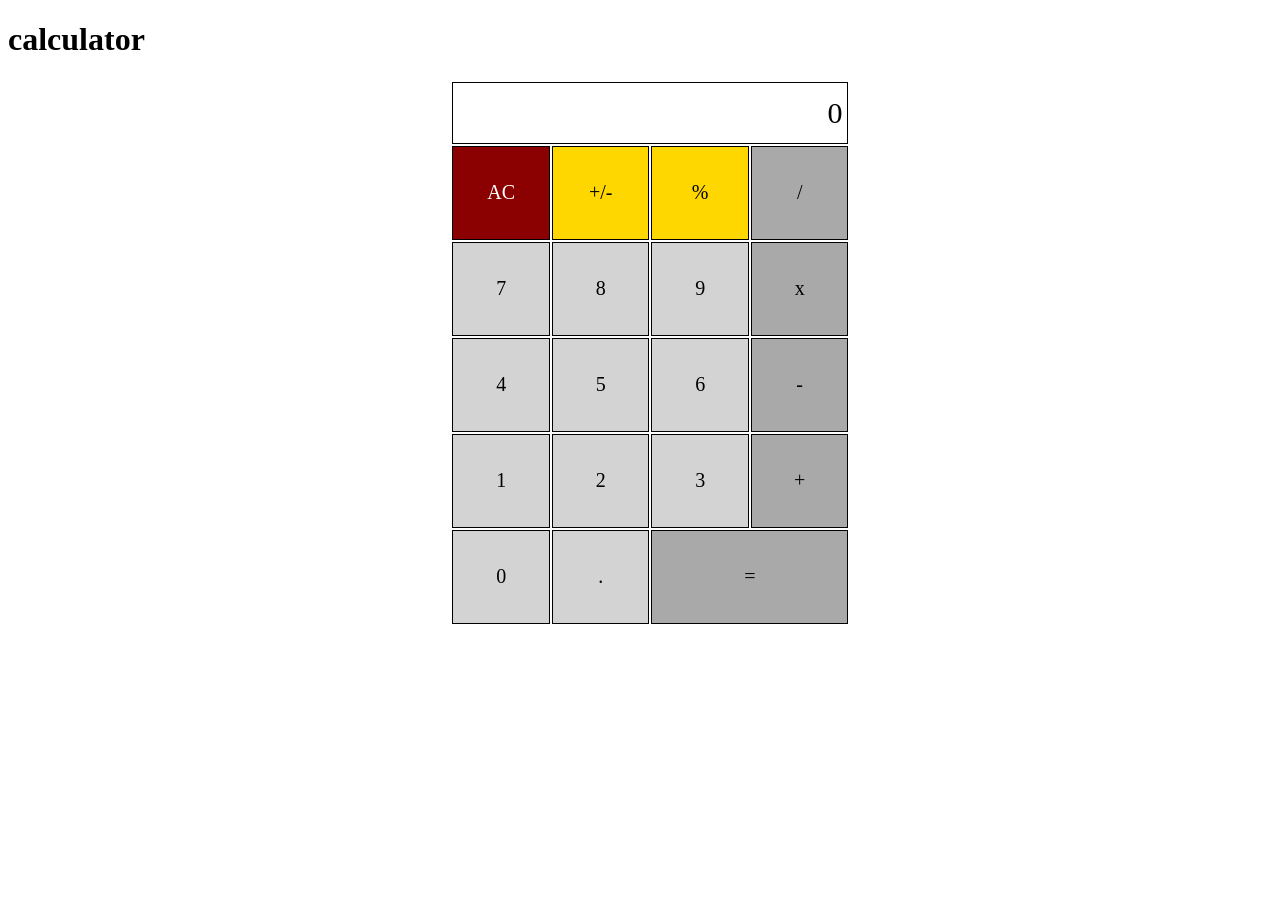
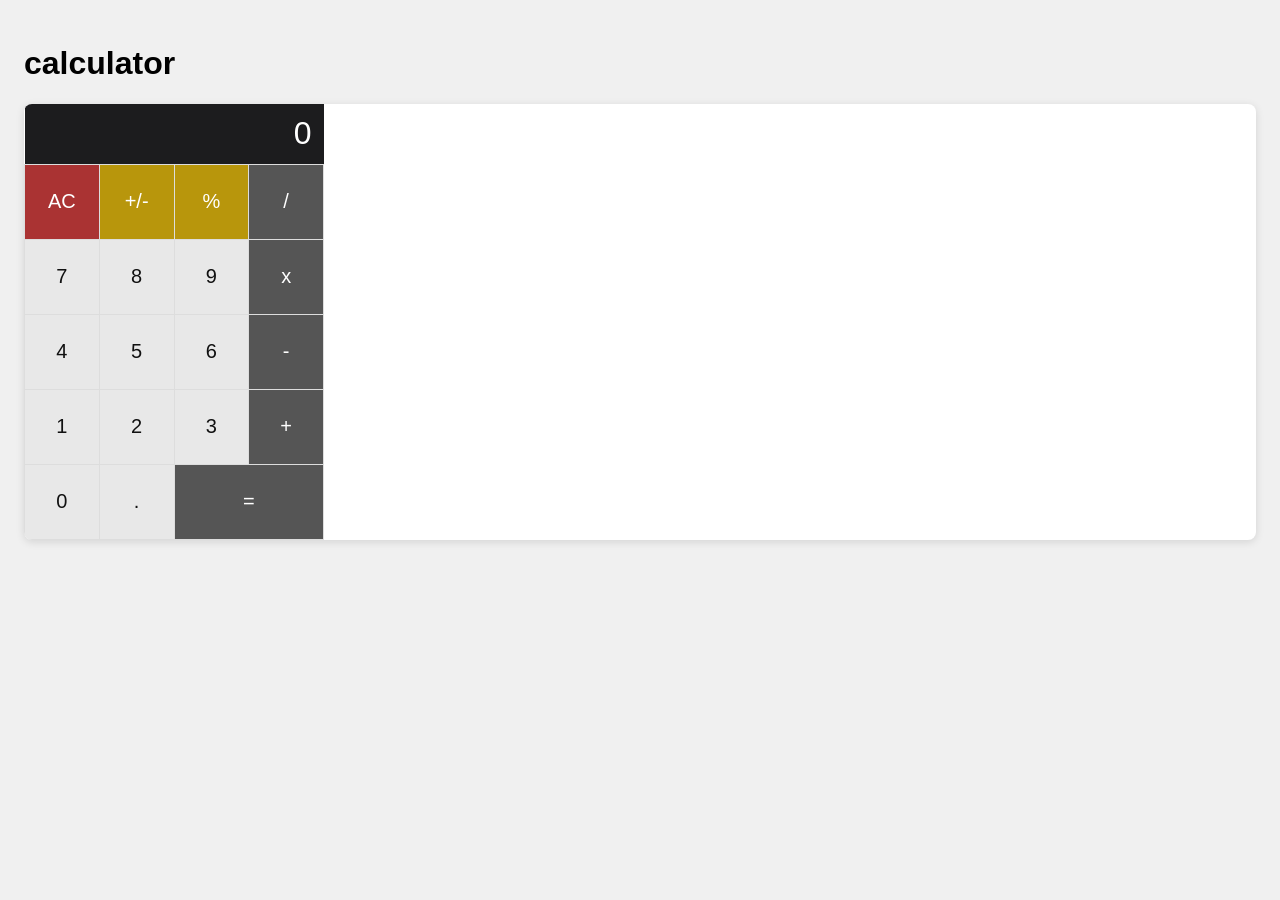

Refactor state machine, and complete remaining features

--- a/calculator.css
+++ b/calculator.css
@@ -1,46 +1,197 @@
-.container {
-    width: 30%;
+/* ── Page layout ── */
+
+body {
+    margin: 0;
+    padding: 24px;
+    font-family: sans-serif;
+    background: #f0f0f0;
+}
+
+.page-layout {
+    display: flex;
+    gap: 40px;
+    align-items: flex-start;
+    max-width: 860px;
     margin: 0 auto;
 }
 
+/* ── Calculator ── */
+
+.calculator-section h1 {
+    margin: 0 0 16px 0;
+    font-size: 22px;
+}
+
+.container {
+    background: #fff;
+    border-radius: 8px;
+    overflow: hidden;
+    box-shadow: 0 2px 8px rgba(0,0,0,0.12);
+}
+
 table {
-    min-width: 400px;
-    min-height: 500px;
+    min-width: 300px;
+    border-collapse: collapse;
 }
 
 td {
     width: 25%;
-    height: 10vh;
-    border: 1px solid black;
+    height: 72px;
+    border: 1px solid #ddd;
     text-align: center;
     font-size: 20px;
     cursor: pointer;
+    user-select: none;
+    transition: transform 80ms ease, filter 80ms ease;
+}
+
+td:active {
+    transform: scale(0.94);
+    filter: brightness(0.85);
 }
 
 #display {
-    width: 50%;
-    height: 50px;
-    border: 1px solid black;
-    padding: 5px;
-    font-size: 30px;
+    height: 60px;
+    padding: 0 12px;
+    font-size: 32px;
     text-align: right;
+    background: #1c1c1e;
+    color: white;
+    border: none;
+    cursor: default;
 }
 
+#display:active {
+    transform: none;
+    filter: none;
+}
 
 .cancel {
-    background-color: darkred;
+    background-color: #a33;
     color: white;
 }
 
 .modifier {
-    background-color: gold;
+    background-color: #b8960c;
+    color: white;
 }
 
 .digit {
-    background-color: lightgrey;
-    color: black;
+    background-color: #e8e8e8;
+    color: #111;
 }
 
 .operator {
-    background-color: darkgrey;
+    background-color: #555;
+    color: white;
+}
+
+/* ── Handlers panel ── */
+
+.handlers-panel {
+    min-width: 180px;
+}
+
+/* ── Info panel ── */
+
+.info-panel {
+    flex: 1;
+    min-width: 200px;
+}
+
+.info-panel h2 {
+    margin: 0 0 10px 0;
+    font-size: 18px;
+}
+
+.handlers-panel h3,
+.info-panel h3 {
+    margin: 20px 0 6px 0;
+    font-size: 11px;
+    text-transform: uppercase;
+    letter-spacing: 0.07em;
+    color: #888;
+}
+
+.explanation {
+    font-size: 14px;
+    line-height: 1.6;
+    color: #333;
+    margin: 0;
+}
+
+.explanation code {
+    background: #e8e8e8;
+    padding: 1px 5px;
+    border-radius: 3px;
+    font-size: 13px;
+}
+
+/* ── State list ── */
+
+.state-list {
+    display: flex;
+    flex-direction: column;
+    gap: 3px;
+}
+
+.state-item {
+    padding: 5px 10px;
+    border-radius: 4px;
+    font-size: 13px;
+    color: #777;
+    border-left: 3px solid transparent;
+}
+
+.state-item.current {
+    background: #fff8e1;
+    border-left-color: #f0a500;
+    color: #222;
+    font-weight: 600;
+}
+
+/* ── Handler table ── */
+
+.handler-table {
+    width: 100%;
+    border-collapse: collapse;
+    min-width: 0;
+    min-height: 0;
+}
+
+.handler-table td {
+    padding: 4px 8px;
+    height: auto;
+    font-size: 13px;
+    border: none;
+    border-bottom: 1px solid #eee;
+    cursor: default;
+    user-select: text;
+    transition: none;
+    transform: none;
+    filter: none;
+}
+
+.handler-table td:active {
+    transform: none;
+    filter: none;
+}
+
+.handler-table tr:last-child td {
+    border-bottom: none;
+}
+
+.handler-table td:first-child {
+    font-family: monospace;
+    font-weight: 600;
+    width: 65px;
+    color: inherit;
+}
+
+.active-handler td {
+    color: #111;
+}
+
+.inactive-handler td {
+    color: #bbb;
 }
